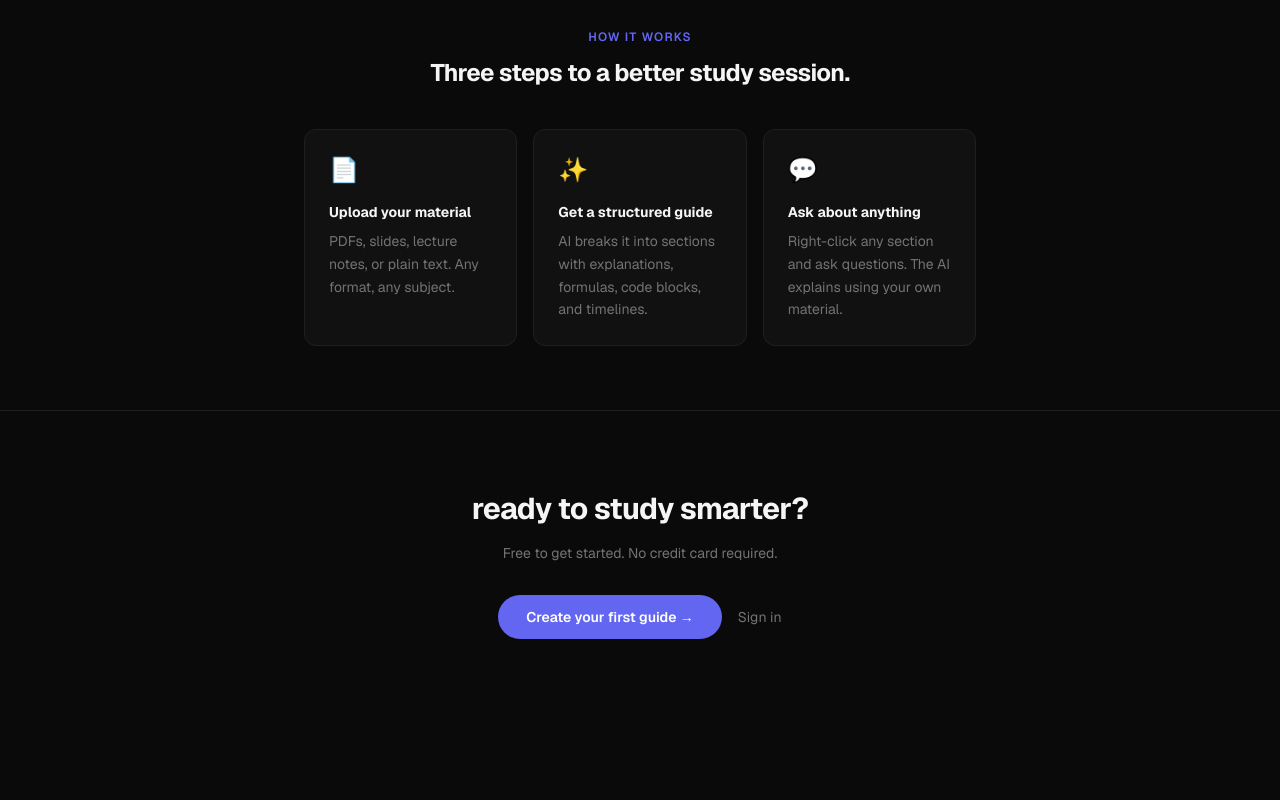
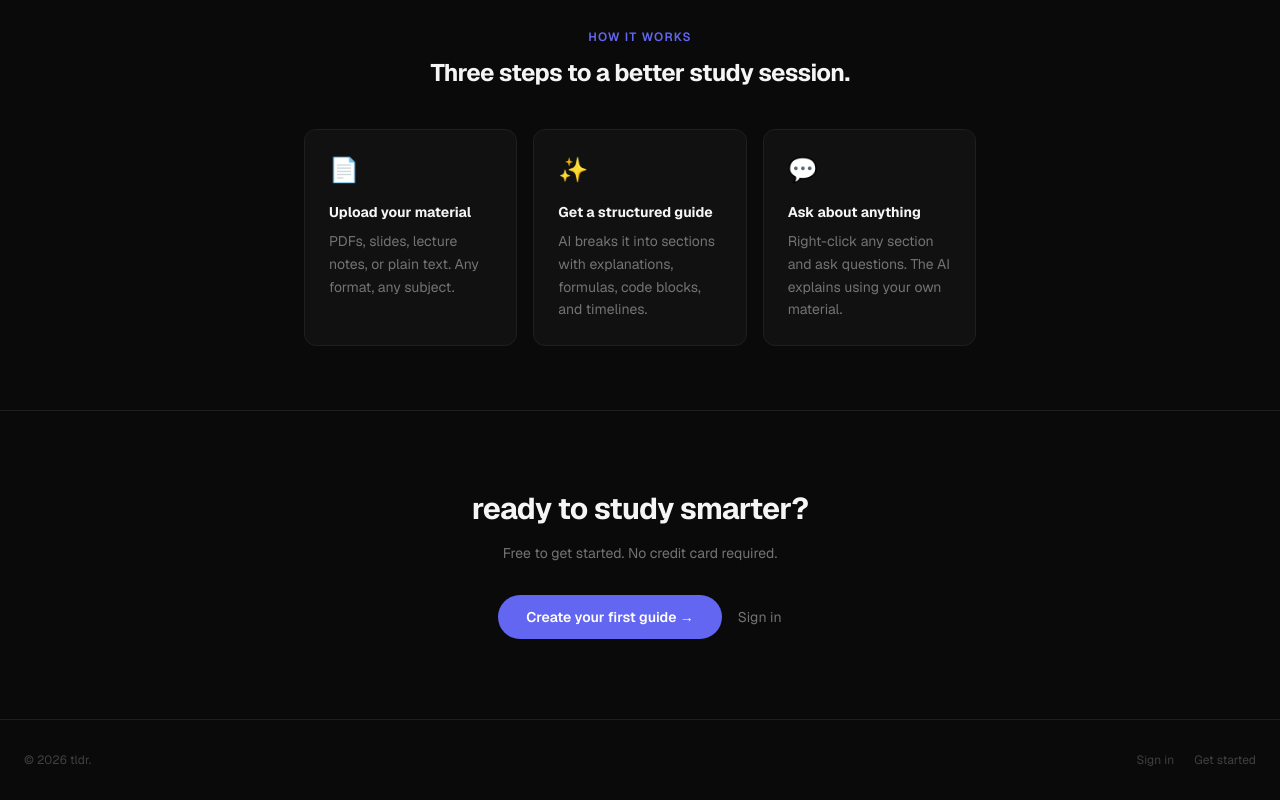
Before and after one commit to jx4e/reduce, a Next.js app: page / in a window 1280 px wide. Shown: the part 1468-2268 px from the top of the page. Before the commit the page ends 2187 px from the top, so only its background shows below. Built offline with nearby package versions, Linux system fonts and the light colour scheme; no server answers.

Commit message:
feat: add footer to landing page

```diff
--- a/app/page.tsx
+++ b/app/page.tsx
@@ -122,6 +122,18 @@ export default async function LandingPage() {
         </div>
       </section>
 
+      {/* Footer */}
+      <footer
+        className="px-6 py-8 flex items-center justify-between text-xs border-t"
+        style={{ borderColor: 'var(--border)', color: 'var(--muted-dark)' }}
+      >
+        <span>© {new Date().getFullYear()} tldr.</span>
+        <div className="flex items-center gap-5">
+          <Link href="/login" style={{ color: 'var(--muted-dark)' }}>Sign in</Link>
+          <Link href="/register" style={{ color: 'var(--muted-dark)' }}>Get started</Link>
+        </div>
+      </footer>
+
     </div>
   )
 }
```
